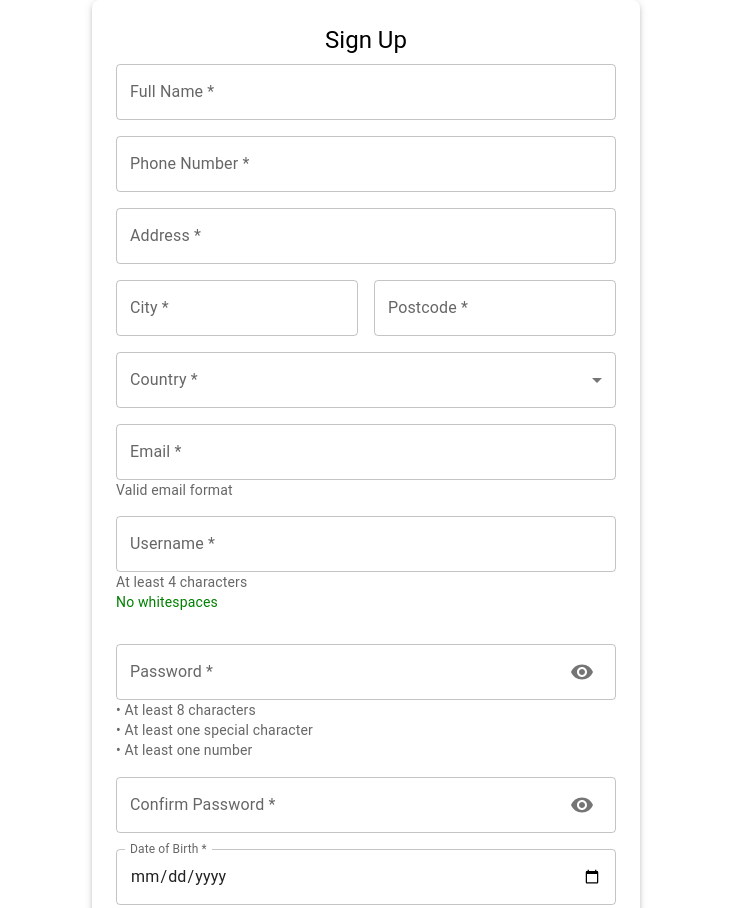
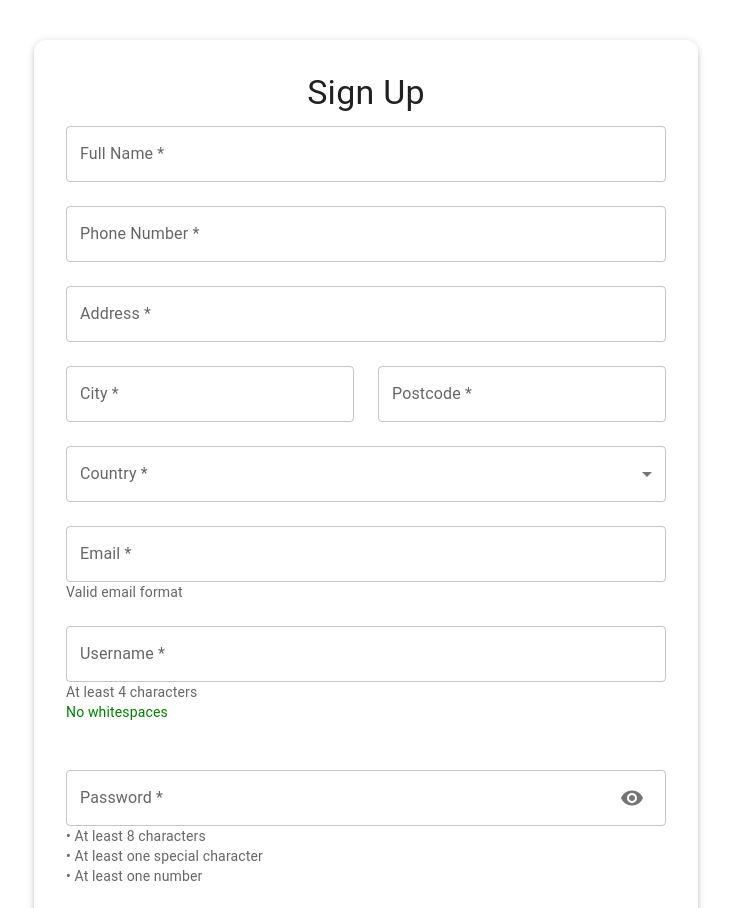
Before and after one commit to rabbitglauser/uk-prufung-lb1-m294, a React (Create React App) app: page / in a window 1280 px wide. Shown: the top 908 px of the page, without its empty margins (274-1005 px from the left). Built offline with nearby package versions, Linux system fonts and the light colour scheme.

Commit message:
Improve form layout and streamline submission logging
Replaced Box with Paper for better styling and adjusted spacing. Removed unnecessary 'dateOfBirth' field and redundant comments in form submission logging.

```diff
--- a/src/App.tsx
+++ b/src/App.tsx
@@ -11,6 +11,7 @@ import {
     InputAdornment,
     IconButton,
     Alert,
+    Paper
 } from '@mui/material';
 import Visibility from '@mui/icons-material/Visibility';
 import VisibilityOff from '@mui/icons-material/VisibilityOff';
@@ -22,7 +23,6 @@ import Recaptcha from 'react-google-recaptcha';
 import * as yup from 'yup';
 import {useForm, Controller} from 'react-hook-form';
 import {yupResolver} from '@hookform/resolvers/yup';
-import {useEffect} from 'react';
 
 // Validation schema
 const validationSchema = yup.object().shape({
@@ -67,12 +67,7 @@ const App: React.FC = () => {
     };
 
     const onSubmit = async (data: any) => {
-        // Perform form submission logic
-
         console.log("Form data submitted:", data);
-        // Handle server submission and response
-
-        // Logging output format compliant with Docker logging
         console.info(`{"message":"POST /login","level":"info"}`);
         console.info(`{"message":"New user added to database","level":"info"}`);
         console.info(`{"message":"Successfully uploaded files and checked input","level":"info"}`);
@@ -82,8 +77,8 @@ const App: React.FC = () => {
     const getValidationColor = (valid: boolean) => (valid ? 'green' : errors.password ? 'error' : 'textSecondary');
 
     return (
-        <Box sx={{maxWidth: 500, mx: "auto", p: 3, boxShadow: 3, borderRadius: 2}}>
-            <Typography variant="h5" textAlign="center" gutterBottom>
+        <Paper elevation={3} sx={{padding: 4, maxWidth: 600, margin: 'auto', mt: 5, borderRadius: 3}}>
+            <Typography variant="h4" textAlign="center" gutterBottom>
                 Sign Up
             </Typography>
             {Object.keys(errors).length > 0 && (
@@ -92,7 +87,7 @@ const App: React.FC = () => {
                 </Alert>
             )}
             <form onSubmit={handleSubmit(onSubmit)}>
-                <Grid container spacing={2}>
+                <Grid container spacing={3}>
                     <Grid item xs={12}>
                         <Controller
                             name="fullName"
@@ -298,24 +293,6 @@ const App: React.FC = () => {
                     </Grid>
                     <Grid item xs={12}>
                         <Controller
-                            name="dateOfBirth"
-                            control={control}
-                            render={({field}) => (
-                                <TextField
-                                    {...field}
-                                    label="Date of Birth *"
-                                    type="date"
-                                    InputLabelProps={{shrink: true}} // Ensures the label shrinks above the input
-                                    fullWidth
-                                    error={!!errors.dateOfBirth}
-                                    helperText={errors.dateOfBirth?.message}
-                                />
-                            )}
-                        />
-                    </Grid>
-
-                    <Grid item xs={12}>
-                        <Controller
                             name="idConfirmation"
                             control={control}
                             render={({field}) => (
@@ -329,12 +306,12 @@ const App: React.FC = () => {
                                     <input
                                         type="file"
                                         hidden
-                                        accept=".jpeg,.png,.jpg,.pdf" // Only accept the specified file types
+                                        accept=".jpeg,.png,.jpg,.pdf"
                                         onChange={(e) => {
-                                            if (e.target.files && e.target.files[0] && e.target.files[0].size <= 2000000) { // Max size 2MB
+                                            if (e.target.files && e.target.files[0] && e.target.files[0].size <= 2000000) {
                                                 setValue('idConfirmation', e.target.files);
                                             } else {
-                                                setValue('idConfirmation', []); // Set to empty array instead of null
+                                                setValue('idConfirmation', []);
                                             }
                                         }}
                                     />
@@ -382,13 +359,13 @@ const App: React.FC = () => {
                         )}
                     </Grid>
                 </Grid>
-                <Box mt={2}>
+                <Box mt={3}>
                     <Button type="submit" variant="contained" color="primary" fullWidth>
                         Submit
                     </Button>
                 </Box>
             </form>
-        </Box>
+        </Paper>
     );
 };
 
```
